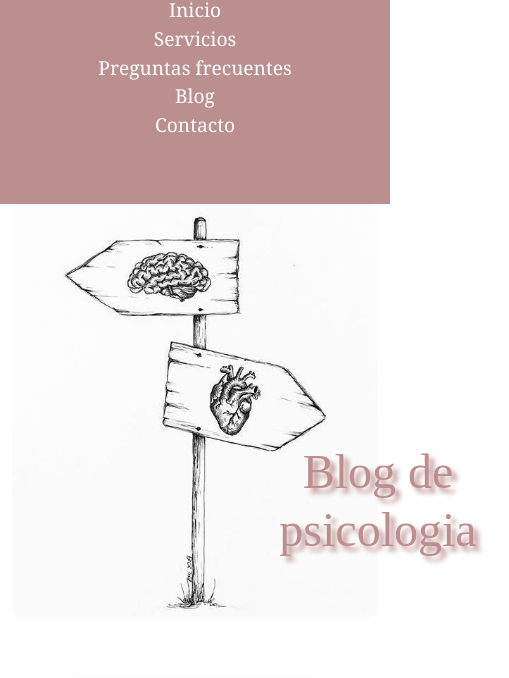
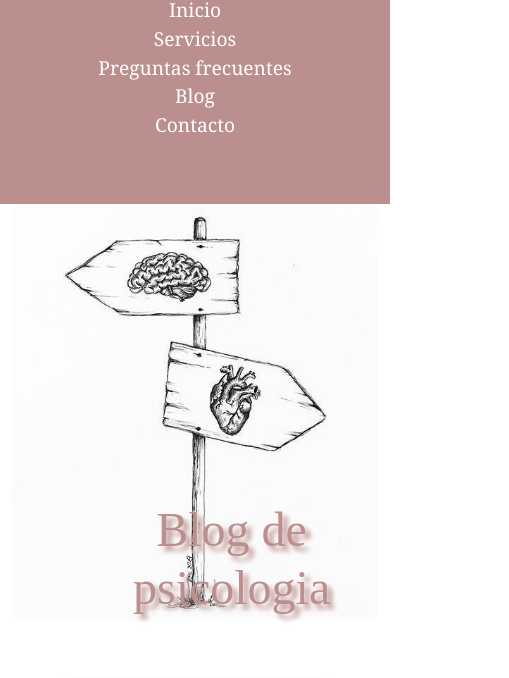
Before and after one commit to sharongzs/Proyecto-git, a website: page secciones/blog.html in a window 390 px wide. Shown: the part 112-790 px from the top of the page, 509 px wide, since content can reach past the window. Drawn offline with nearby package versions, Linux system fonts and the light colour scheme.

Commit message:
se modifico el blog de scss

```diff
--- a/scss/pages/_blog.scss
+++ b/scss/pages/_blog.scss
@@ -28,11 +28,20 @@
     }
 }
 
-@media (max-width: 1000px) {
+@media (max-width: 786px) {
 section .grid-container {
     display: grid;
     grid-template-columns: repeat(auto-fit, minmax(300px, 1fr));
     grid-gap: 20px;
     margin: 0 auto;
     }
+
+    .imagen-blog {
+        position: relative;
+
+        h1 {
+            bottom: 20%;
+            left: 60%;
+        }
+    }
 }
```
Also changed, not shown: css/style.css, 1 other file.
